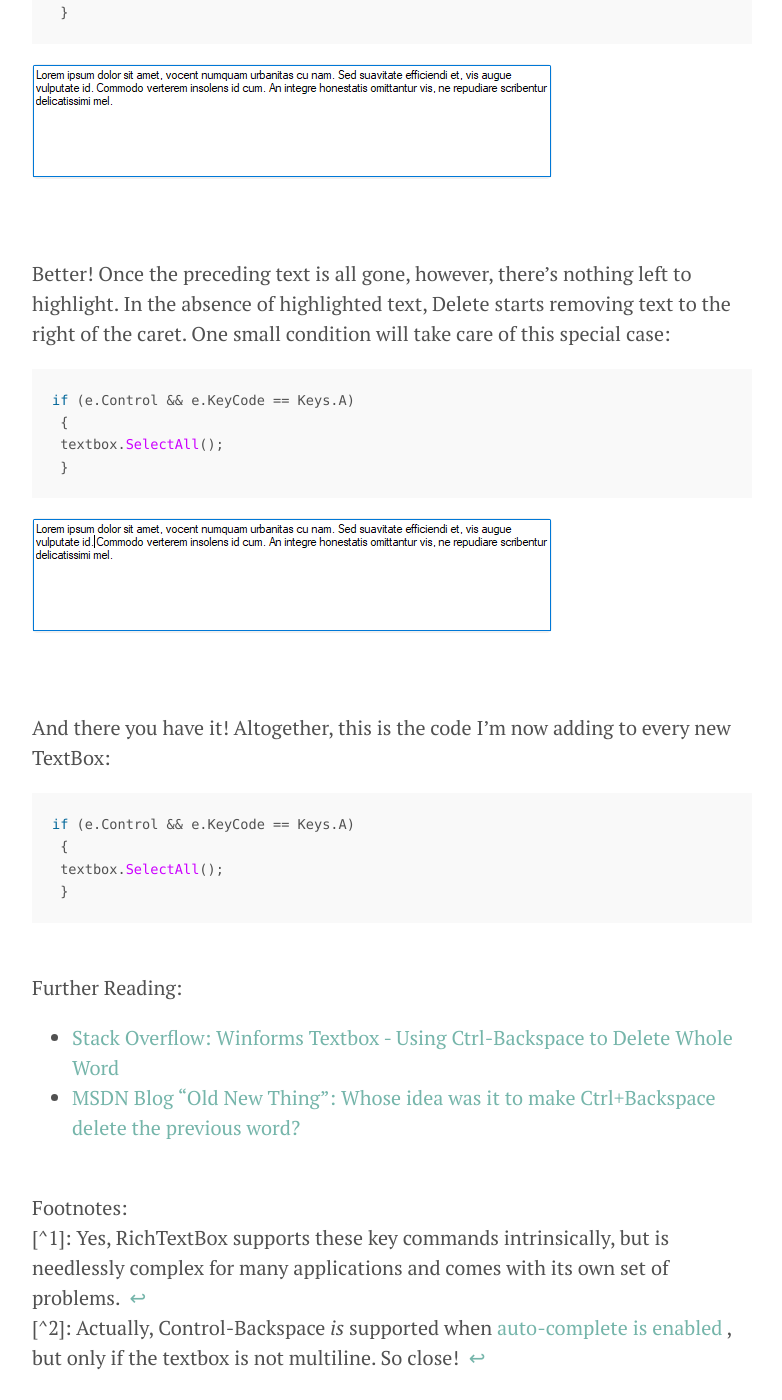
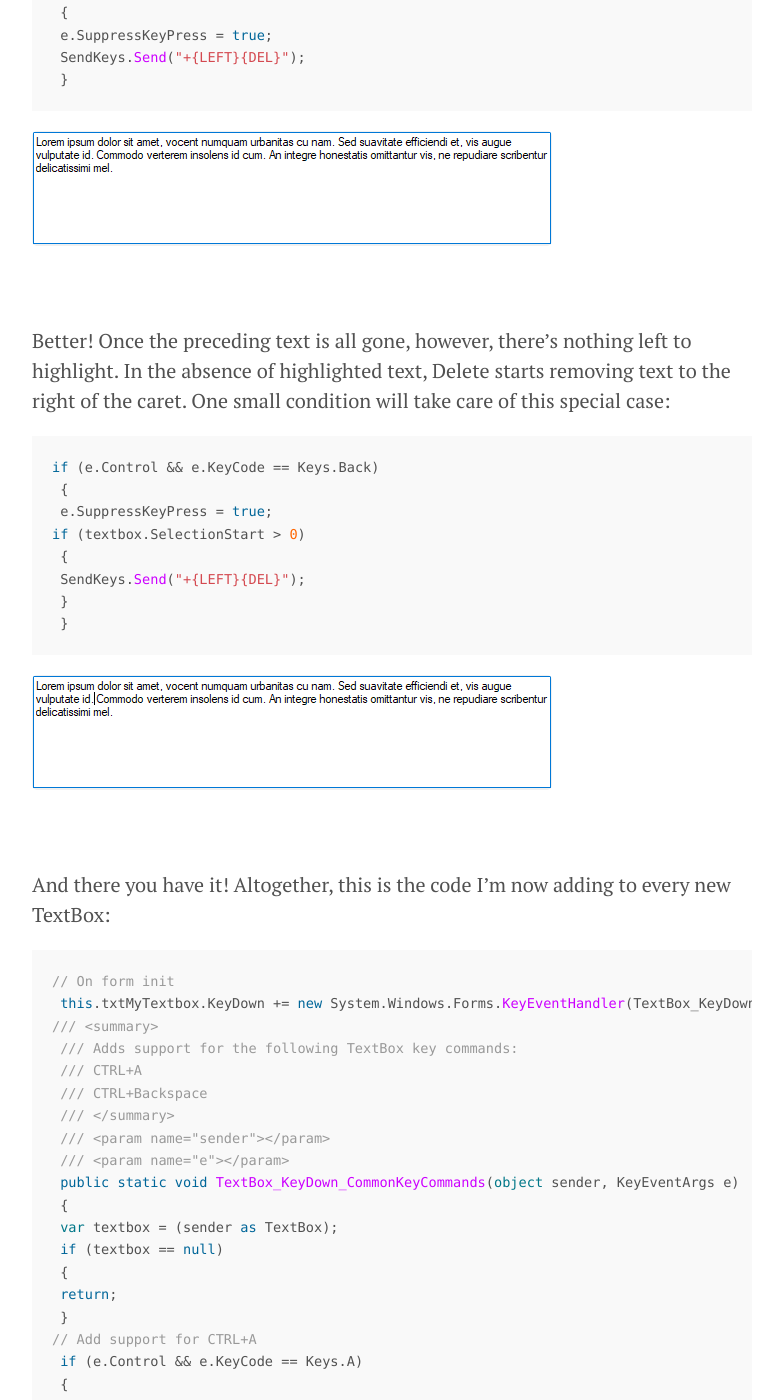
Before and after one commit to MikeTV/PositiveTinker, a Jekyll site: the page built from _posts/2017-07-22-post-4bb2m527xrk87g24yfwmqhsr9l.md, in a window 1280 px wide and 1400 px high, scrolled down 2587 px. Shown: the whole window, without its empty margins (248-1030 px from the left). Built offline with Jekyll 4.4.1, drawn with Linux system fonts in a browser that asks for light colours; comment, search, counter and statistics services are not loaded; some of the changed text lies outside the part shown.

Commit message:
Changes to 1 notes

```diff
--- a/_posts/2017-07-22-post-4bb2m527xrk87g24yfwmqhsr9l.md
+++ b/_posts/2017-07-22-post-4bb2m527xrk87g24yfwmqhsr9l.md
@@ -34,9 +34,10 @@
 &nbsp;
 First attempt:
 {% highlight csharp %}
-if (e.Control && e.KeyCode == Keys.A)
+if (e.Control && e.KeyCode == Keys.Back)
  {
- textbox.SelectAll();
+ e.SuppressKeyPress = true;
+ SendKeys.Send("^+{LEFT}{BKSP}");
  }
 {% endhighlight %}
 &nbsp;
@@ -48,36 +49,77 @@
 Since the user is conveniently holding down the physical control key, we don’t need to send that command:
 &nbsp;
 {% highlight csharp %}
-if (e.Control && e.KeyCode == Keys.A)
+if (e.Control && e.KeyCode == Keys.Back)
  {
- textbox.SelectAll();
+ e.SuppressKeyPress = true;
+ SendKeys.Send("+{LEFT}{BKSP}");
  }
 {% endhighlight %}
 [![image002.gif][2]][2]
 &nbsp;
 Hmm. The SendKeys command’s use of Backspace is itself triggering the KeyDown event, causing a near-infinite loop. Switching to using the Delete key instead:
 {% highlight csharp %}
-if (e.Control && e.KeyCode == Keys.A)
+if (e.Control && e.KeyCode == Keys.Back)
  {
- textbox.SelectAll();
+ e.SuppressKeyPress = true;
+ SendKeys.Send("+{LEFT}{DEL}");
  }
 {% endhighlight %}
 [![image003.gif][3]][3]
 &nbsp;
 Better! Once the preceding text is all gone, however, there’s nothing left to highlight. In the absence of highlighted text, Delete starts removing text to the right of the caret. One small condition will take care of this special case:
 {% highlight csharp %}
-if (e.Control && e.KeyCode == Keys.A)
+if (e.Control && e.KeyCode == Keys.Back)
  {
- textbox.SelectAll();
+ e.SuppressKeyPress = true;
+if (textbox.SelectionStart > 0)
+ {
+ SendKeys.Send("+{LEFT}{DEL}");
+ }
  }
 {% endhighlight %}
 [![image004.gif][4]][4]
 &nbsp;
 And there you have it! Altogether, this is the code I’m now adding to every new TextBox:
 {% highlight csharp %}
-if (e.Control && e.KeyCode == Keys.A)
+// On form init
+ this.txtMyTextbox.KeyDown += new System.Windows.Forms.KeyEventHandler(TextBox_KeyDown_CommonKeyCommands);
+/// <summary>
+ /// Adds support for the following TextBox key commands:
+ /// CTRL+A
+ /// CTRL+Backspace
+ /// </summary>
+ /// <param name="sender"></param>
+ /// <param name="e"></param>
+ public static void TextBox_KeyDown_CommonKeyCommands(object sender, KeyEventArgs e)
+ {
+ var textbox = (sender as TextBox);
+ if (textbox == null)
+ {
+ return;
+ }
+// Add support for CTRL+A
+ if (e.Control && e.KeyCode == Keys.A)
  {
  textbox.SelectAll();
+ }
+// Add support for CTRL+Backspace
+ if (e.Control && e.KeyCode == Keys.Back)
+ {
+ e.SuppressKeyPress = true;
+if (textbox.SelectionStart > 0)
+ {
+ /*
+ * Piggyback off of the supported "CTRL + Left Cursor" feature.
+ * Does not need to send {CTRL}, because the user is currently holding {CTRL}.
+ * Uses {DEL} rather than {BKSP} in order to avoid creating an infinite loop.
+ * NOTE: {DEL} has the side effect of deleting text to the right if the cursor is
+ * already as far left as it can go, since no text will be selected by {LEFT}.
+ * The .SelectionStart > 0 condition prevents this side effect.
+ */
+ SendKeys.Send("+{LEFT}{DEL}");
+ }
+ }
  }
 {% endhighlight %}
 &nbsp;
@@ -88,9 +130,8 @@
 
 &nbsp;
 Footnotes:
-[^1]: Yes, RichTextBox supports these key commands intrinsically, but is needlessly complex for many applications and comes with its own set of problems.&nbsp; [↩ ][7]
-[^2]: Actually, Control-Backspace *is*  supported when [auto-complete is enabled ][8], but only if the textbox is not multiline. So close!&nbsp; [↩ ][9]
-&nbsp;
+[^1]: Yes, RichTextBox supports these key commands intrinsically, but is needlessly complex for many applications and comes with its own set of problems.
+[^2]: Actually, Control-Backspace *is*  supported when [auto-complete is enabled][7], but only if the textbox is not multiline. So close!
 
 [1]: /uploads/2017/07/22/Textbox-Take1.gif "image001.gif"
 [2]: /uploads/2017/07/22/Textbox-Take2.gif "image002.gif"
```
Also changed, not shown: other parts of _posts/2017-07-22-post-4bb2m527xrk87g24yfwmqhsr9l.md (+1 -3 lines).
